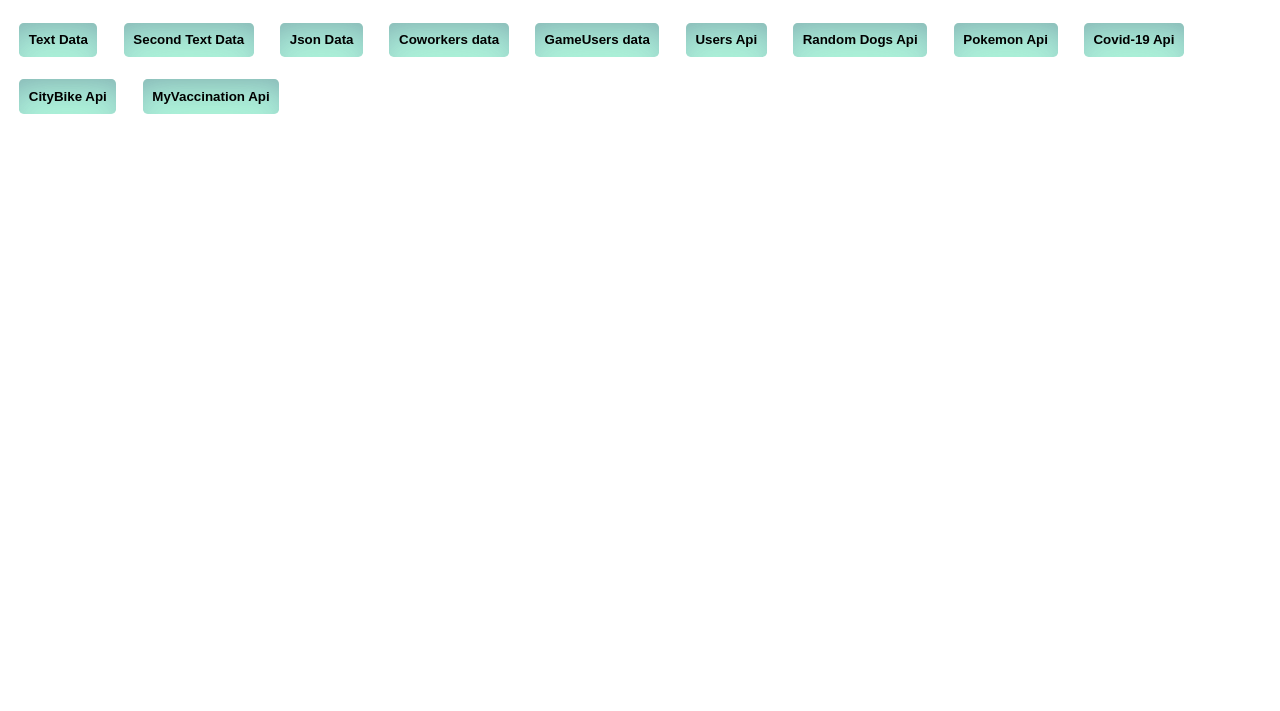
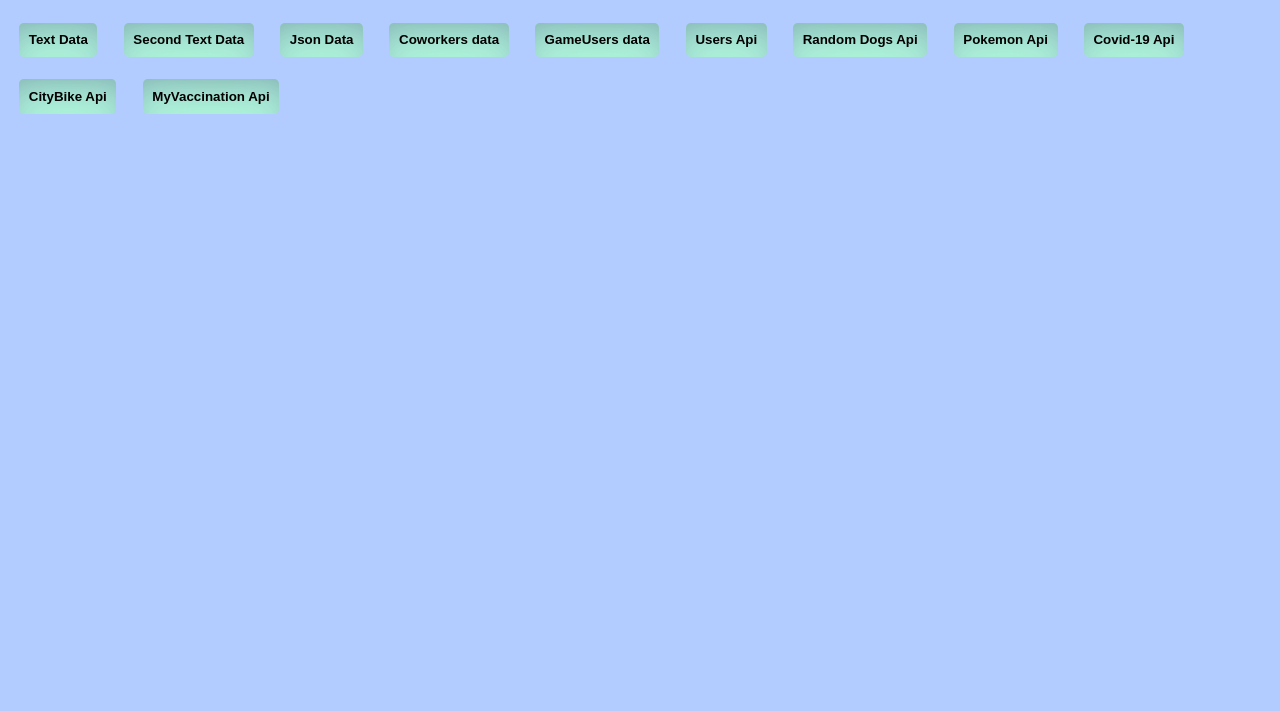
Before and after one commit to omerfarukyapici/Api_Fetch, a plain HTML site: page index.html in a window 1280 px wide. Shown: the part 89-800 px from the top of the page. Drawn offline with Linux system fonts and the light colour scheme.

Commit message:
Update index.html

```diff
--- a/index.html
+++ b/index.html
@@ -5,7 +5,7 @@
     <meta charset="UTF-8">
     <meta http-equiv="X-UA-Compatible" content="IE=edge">
     <meta name="viewport" content="width=device-width, initial-scale=1.0">
-    <title>Document</title>
+    <title>Fetch Api</title>
     <style>
         * {
             flex-wrap: wrap;
@@ -15,6 +15,7 @@
 
         body {
             font-weight: 700;
+            background-color:#b3ccff;
         }
 
         .butonDiv,
```
